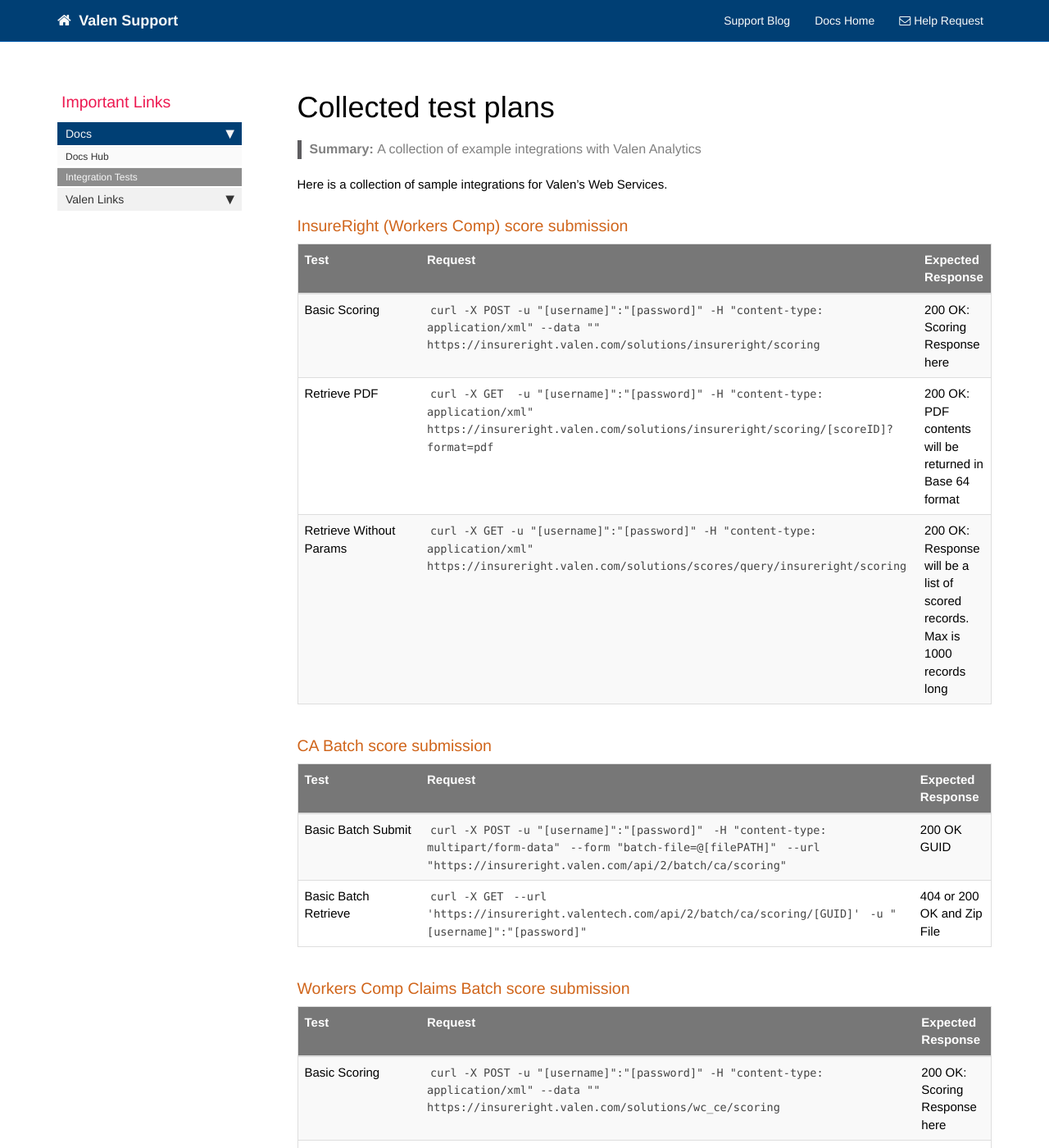
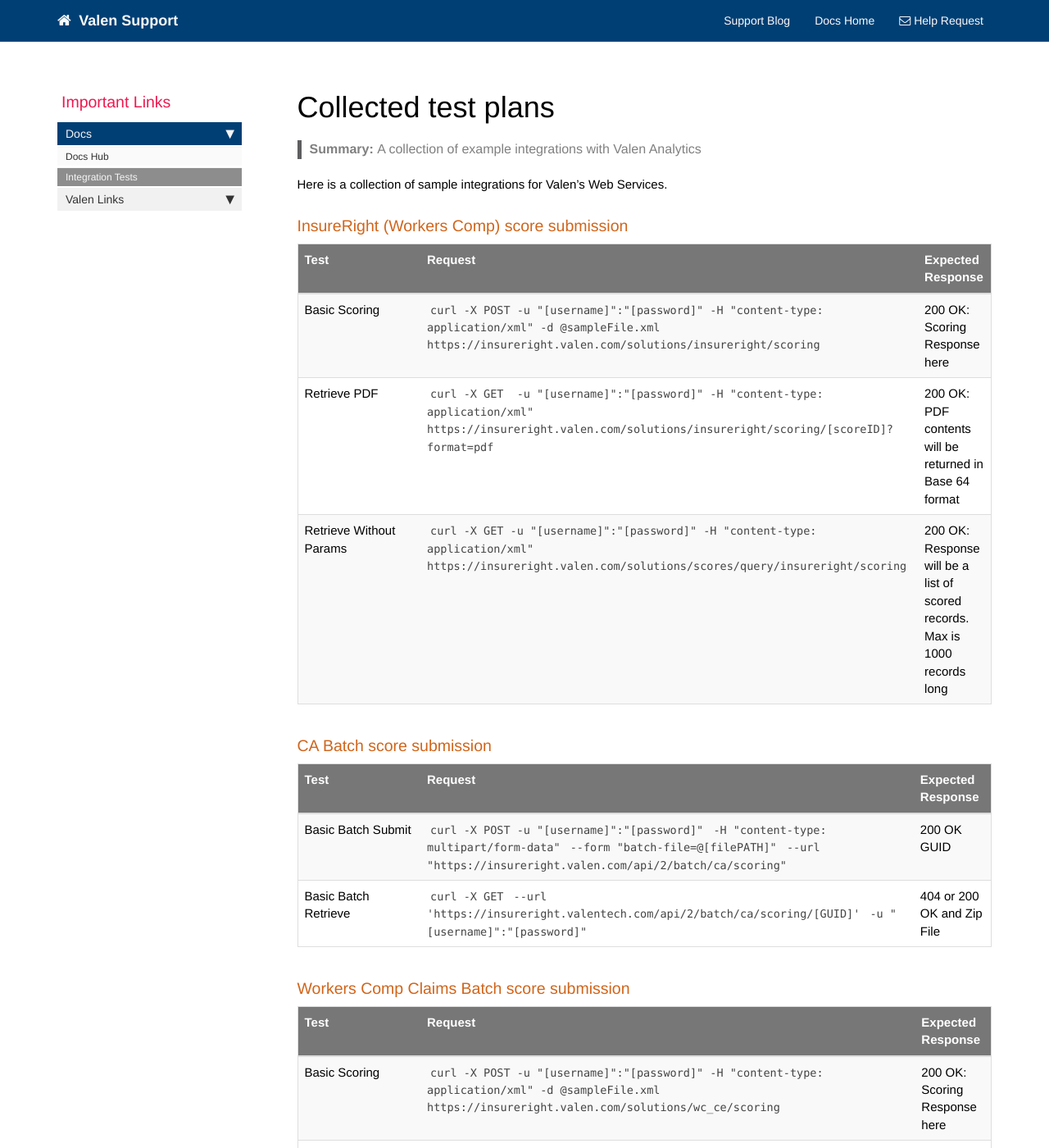
Before and after one commit to valensupport/valensupport.github.io, a Jekyll site: the page built from pages/test_plans.md, in a window 1280 px wide and 1400 px high. Shown: the whole window at 82% size. Built offline with Jekyll 4.4.1, drawn with Linux system fonts in a browser that asks for light colours; nearby versions of some CDN libraries; comment, search, counter and statistics services are not loaded.

Commit message:
Update test_plans.md
remove --data  which referenced an empty string, and use the -d option with a sampleFile.xml reference.

```diff
--- a/pages/test_plans.md
+++ b/pages/test_plans.md
@@ -15,7 +15,7 @@ Here is a collection of sample integrations for Valen's Web Services.
 {:.tests}
 |Test|Request|Expected Response|
 |----|-------|-----------------|
-|Basic Scoring|`curl -X POST -u "[username]":"[password]" -H "content-type: application/xml" --data "" https://insureright.valen.com/solutions/insureright/scoring`| 200 OK: Scoring Response here|
+|Basic Scoring|`curl -X POST -u "[username]":"[password]" -H "content-type: application/xml" -d @sampleFile.xml https://insureright.valen.com/solutions/insureright/scoring`| 200 OK: Scoring Response here|
 |Retrieve PDF|`curl -X GET  -u "[username]":"[password]" -H "content-type: application/xml" https://insureright.valen.com/solutions/insureright/scoring/[scoreID]?format=pdf`| 200 OK: PDF contents will be returned in Base 64 format|
 |Retrieve Without Params|`curl -X GET -u "[username]":"[password]" -H "content-type: application/xml" https://insureright.valen.com/solutions/scores/query/insureright/scoring`|200 OK: Response will be a list of scored records. Max is 1000 records long|
 
@@ -34,6 +34,6 @@ Here is a collection of sample integrations for Valen's Web Services.
 {:.tests}
 |Test|Request|Expected Response|
 |----|-------|-----------------|
-|Basic Scoring|`curl -X POST -u "[username]":"[password]" -H "content-type: application/xml" --data "" https://insureright.valen.com/solutions/wc_ce/scoring`| 200 OK: Scoring Response here|
+|Basic Scoring|`curl -X POST -u "[username]":"[password]" -H "content-type: application/xml" -d @sampleFile.xml https://insureright.valen.com/solutions/wc_ce/scoring`| 200 OK: Scoring Response here|
 |Basic Batch Submit|`curl -X POST -u "[username]":"[password]"` `-H "content-type: multipart/form-data"` `--form "batch-file=@[filePATH]"` `--url "https://insureright.valen.com/api/2/batch/wc_ce/scoring"`|200 OK GUID|
 |Basic Batch Retrieve|`curl -X GET` `--url 'https://insureright.valentech.com/api/2/batch/wc_ce/scoring/[GUID]'` `-u "[username]":"[password]"`|404 or 200 OK and Zip File|
```
